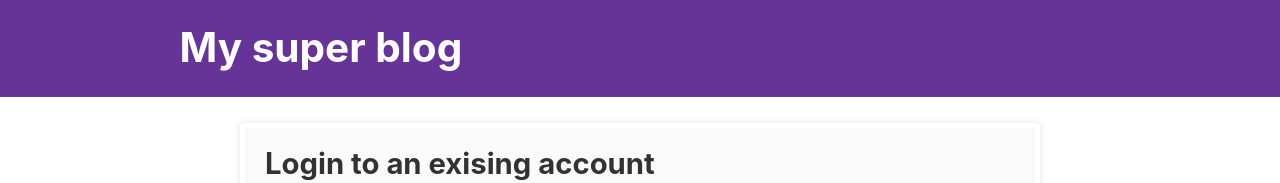
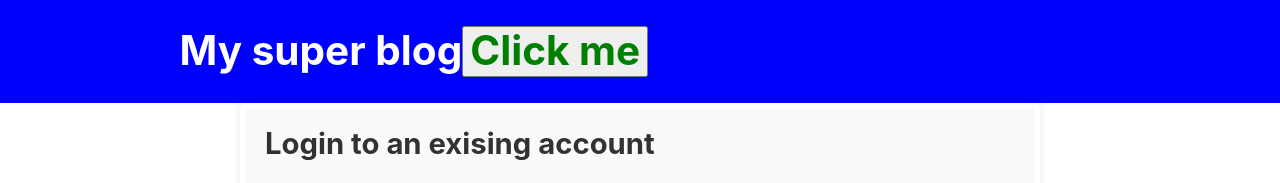
Before and after one commit to dameradev/gatsby_youth, a Gatsby site: page /auth in a window 1280 px wide. Shown: the top 183 px of the page. Built offline with nearby package versions, Linux system fonts and the light colour scheme; Gatsby itself is replaced by a stand-in of ours; no server answers; what strapi-sdk-javascript would draw is missing.

Commit message:
Header and layout, api

```diff
--- a/src/api/index.js
+++ b/src/api/index.js
@@ -6,12 +6,10 @@ export const userRegistration = userData => {
       username: userData.username,
       email: userData.email,
       password: userData.password,
-      organization: userData.organization
+      organization: userData.organization,
     })
     .then(response => {
       // Handle success.
-      lo
-
       console.log("User profile", response.data.user)
       console.log("User token", response.data.jwt)
     })
@@ -20,3 +18,12 @@ export const userRegistration = userData => {
       console.log("An error occurred:", error)
     })
 }
+
+export const googleAuth = () => {
+  return axios.get("/connect/google").then(res => console.log(res))
+}
+
+
+export const checkUser = (token) => {
+  return axios.post('/token/decrypt', token).then(res => console.log(res))
+}
--- a/src/components/header.js
+++ b/src/components/header.js
@@ -1,14 +1,35 @@
 import { Link } from "gatsby"
 import PropTypes from "prop-types"
-import React from "react"
 
-const Header = ({ siteTitle }) => (
-  <header
-    style={{
-      background: `rebeccapurple`,
-      marginBottom: `1.45rem`,
-    }}
-  >
+import React, { useContext } from "react"
+import {
+  GlobalDispatchContext,
+  GlobalStateContext,
+} from "../context/GlobalContextProvider"
+
+import { unsetToken } from "../lib/auth"
+import styled from 'styled-components'
+
+const Header = ({ siteTitle, authenticatedUser }) => {
+  const dispatch = useContext(GlobalDispatchContext)
+  const state = useContext(GlobalStateContext)
+
+
+
+  const HeaderStyles = styled.header`
+    background: ${props => props.background};
+    color: green;
+  `;
+
+
+  const Button = styled.button`
+    color: green;
+  `;
+
+
+
+  return (
+    <HeaderStyles background={state.theme}>
       <div
         style={{
           margin: `0 auto`,
@@ -26,10 +47,19 @@ const Header = ({ siteTitle }) => (
           >
             {siteTitle}
           </Link>
+          <Button onClick={() => dispatch({type: "TOGGLE_THEME"})}>Click me</Button>
+          {authenticatedUser && (
+            <Link to="/">
+              <a className="logout" onClick={unsetToken}>
+                Logout
+              </a>
+            </Link>
+          )}
         </h1>
       </div>
-  </header>
+    </HeaderStyles>
   )
+}
 
 Header.propTypes = {
   siteTitle: PropTypes.string,
--- a/src/components/layout.js
+++ b/src/components/layout.js
@@ -5,14 +5,32 @@
  * See: https://www.gatsbyjs.org/docs/use-static-query/
  */
 
-import React from "react"
+import React, { useEffect, useContext } from "react"
 import PropTypes from "prop-types"
 import { useStaticQuery, graphql } from "gatsby"
+
+import Cookies from "js-cookie";
 
 import Header from "./header"
 import "./layout.css"
 
-const Layout = ({ children }) => {
+import { checkUser } from "../api"
+
+import {
+  GlobalDispatchContext,
+  GlobalStateContext,
+} from "../context/GlobalContextProvider"
+
+
+import {SET_TOKEN, USER_LOGIN} from '../context/actions'
+
+import { getUserFromLocalCookie, getUserFromServerCookie } from "../lib/auth"
+
+const Layout = props => {
+
+  const dispatch = useContext(GlobalDispatchContext)
+  const state = useContext(GlobalStateContext)
+
   const data = useStaticQuery(graphql`
     query SiteTitleQuery {
       site {
@@ -22,6 +40,27 @@ const Layout = ({ children }) => {
       }
     }
   `)
+
+  useEffect(() => {
+    // Update the document title using the browser API
+    // const obj = {
+    //   token: Cookies.get('jwt'),
+      const userName = getUserFromLocalCookie()
+    // }
+
+    const token = Cookies.get('jwt');
+
+    checkUser(token);
+
+    if (!state.userName && userName) {
+      dispatch({USER_LOGIN, payload: userName})
+    }
+
+    // if(!state.userName && obj.token && obj.userName) {
+
+    // }
+
+  })
 
   return (
     <>
@@ -33,7 +72,7 @@ const Layout = ({ children }) => {
           padding: `0 1.0875rem 1.45rem`,
         }}
       >
-        <main>{children}</main>
+        <main>{props.children}</main>
         <footer>
           © {new Date().getFullYear()}, Built with
           {` `}
```
Also changed, not shown: README.md (deleted). Lines whose indentation alone changed are shown as unchanged.
